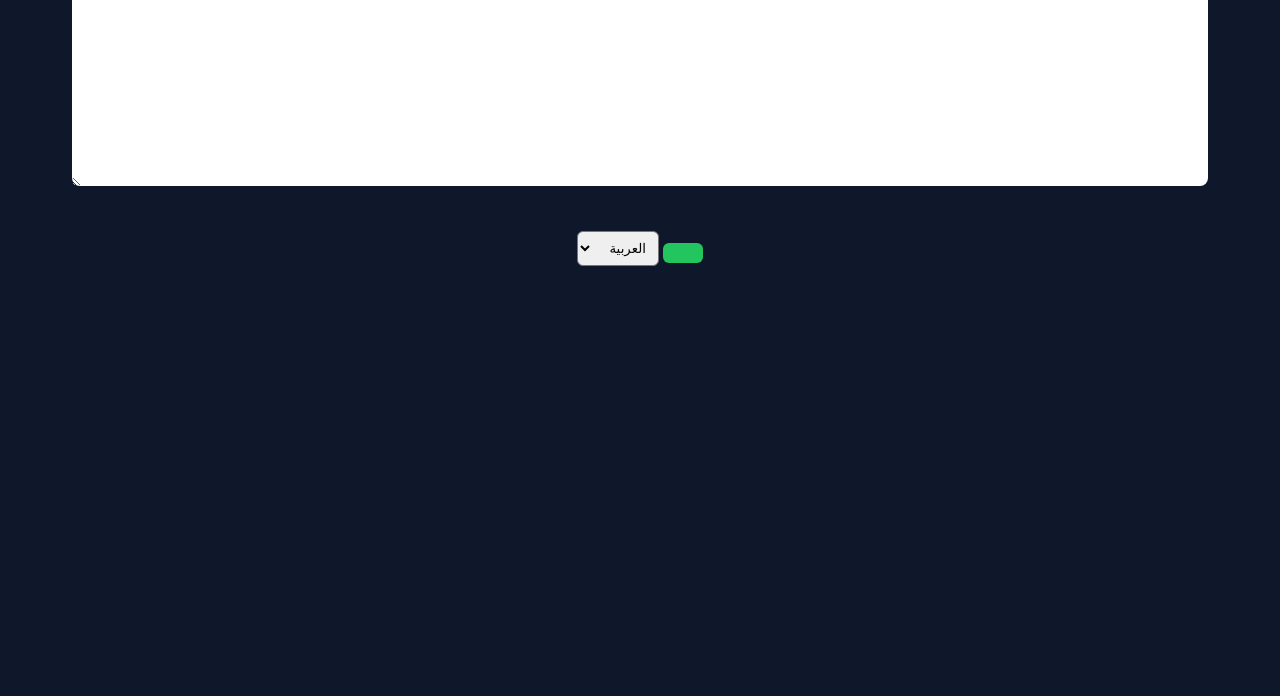
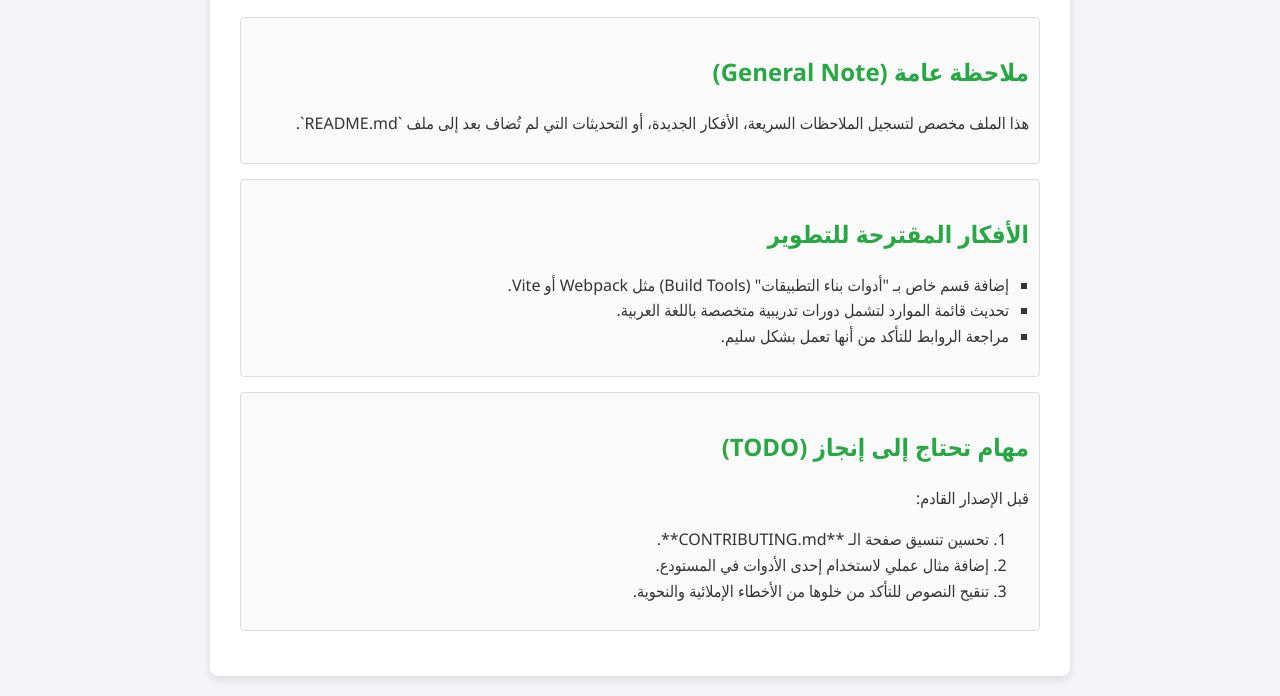
Before and after one commit to nidalwatfa/Syria-Dev-Toolkit, a plain HTML site: page notes.html in a window 1280 px wide. Shown: the part 138-834 px from the top of the page. Before the commit the page ends 800 px from the top, so only its background shows below. Drawn offline with Linux system fonts and the light colour scheme.

Commit message:
Update notes.html

```diff
--- a/notes.html
+++ b/notes.html
@@ -1,85 +1,78 @@
+
 <!DOCTYPE html>
 <html lang="ar" dir="rtl">
 <head>
     <meta charset="UTF-8">
-  <title>📝 الملاحظات</title>
-  <link rel="manifest" href="manifest.json">
+    <meta name="viewport" content="width=device-width, initial-scale=1.0">
+    <title>ملاحظات المشروع - Syria Dev Toolkit</title>
     <style>
         body {
-      font-family: system-ui, sans-serif;
-      background: #0f172a;
-      color: #e5e7eb;
-      margin: 0;
-      padding: 20px;
-      text-align: center;
+            font-family: 'Segoe UI', Tahoma, Geneva, Verdana, sans-serif;
+            line-height: 1.6;
+            margin: 20px;
+            padding: 0;
+            background-color: #f4f4f9;
+            color: #333;
         }
-    h1 { margin-bottom: 20px; }
-    textarea {
-      width: 90%;
-      height: 200px;
-      padding: 10px;
+        .container {
+            max-width: 800px;
+            margin: auto;
+            background: #fff;
+            padding: 30px;
             border-radius: 8px;
-      border: none;
+            box-shadow: 0 4px 8px rgba(0, 0, 0, 0.1);
+        }
+        h1 {
+            color: #007bff;
+            border-bottom: 2px solid #007bff;
+            padding-bottom: 10px;
             margin-bottom: 20px;
         }
-    button {
-      padding: 10px 20px;
-      border: none;
-      border-radius: 6px;
-      background: #22c55e;
-      color: white;
-      cursor: pointer;
+        h2 {
+            color: #28a745;
+            margin-top: 25px;
         }
-    select {
-      margin-top: 20px;
-      padding: 8px;
-      border-radius: 6px;
+        ul {
+            list-style-type: square;
+            padding-right: 20px;
+        }
+        .note-item {
+            margin-bottom: 15px;
+            padding: 10px;
+            border: 1px solid #ddd;
+            border-radius: 4px;
+            background-color: #fafafa;
         }
     </style>
 </head>
 <body>
-  <h1 id="pageTitle">📝 الملاحظات</h1>
+    <div class="container">
+        <h1>📑 ملاحظات مشروع Syria Dev Toolkit</h1>
 
-  <textarea id="notesArea" placeholder="اكتب ملاحظاتك هنا..."></textarea>
-  <br>
-  <button id="saveBtn">💾 حفظ الملاحظات</button>
+        <div class="note-item">
+            <h2>ملاحظة عامة (General Note)</h2>
+            <p>هذا الملف مخصص لتسجيل الملاحظات السريعة، الأفكار الجديدة، أو التحديثات التي لم تُضاف بعد إلى ملف `README.md`.</p>
+        </div>
 
-  <!-- اختيار اللغة -->
-  <select onchange="loadTranslations(this.value)">
-    <option value="ar">العربية</option>
-    <option value="ku">Kurdî</option>
-    <option value="en">English</option>
-  </select>
+        <div class="note-item">
+            <h2>الأفكار المقترحة للتطوير</h2>
+            <ul>
+                <li>إضافة قسم خاص بـ "أدوات بناء التطبيقات" (Build Tools) مثل Webpack أو Vite.</li>
+                <li>تحديث قائمة الموارد لتشمل دورات تدريبية متخصصة باللغة العربية.</li>
+                <li>مراجعة الروابط للتأكد من أنها تعمل بشكل سليم.</li>
+            </ul>
+        </div>
 
-  <script>
-    // تحميل الترجمة
-    async function loadTranslations(lang) {
-      const res = await fetch("translations.json");
-      const data = await res.json();
-      const t = data[lang] || data["ar"]; // افتراضي عربي
+        <div class="note-item">
+            <h2>مهام تحتاج إلى إنجاز (TODO)</h2>
+            <p>قبل الإصدار القادم:</p>
+            <ol>
+                <li>تحسين تنسيق صفحة الـ **CONTRIBUTING.md**.</li>
+                <li>إضافة مثال عملي لاستخدام إحدى الأدوات في المستودع.</li>
+                <li>تنقيح النصوص للتأكد من خلوها من الأخطاء الإملائية والنحوية.</li>
+            </ol>
+        </div>
 
-      document.getElementById("pageTitle").textContent = t.title_notes;
-      document.getElementById("notesArea").placeholder = t.title_notes;
-      document.getElementById("saveBtn").textContent = t.save_notes;
-    }
-
-    loadTranslations("ar");
-
-    const notesArea = document.getElementById("notesArea");
-
-    // تحميل الملاحظات من LocalStorage عند فتح الصفحة
-    window.onload = () => {
-      const savedNotes = localStorage.getItem("notes");
-      if (savedNotes) {
-        notesArea.value = savedNotes;
-      }
-    };
-
-    // حفظ الملاحظات في LocalStorage
-    document.getElementById("saveBtn").addEventListener("click", () => {
-      localStorage.setItem("notes", notesArea.value);
-      alert("✅ تم حفظ الملاحظات بنجاح!");
-    });
-  </script>
+    </div>
 </body>
 </html>
```
Lines whose indentation alone changed are shown as unchanged.
